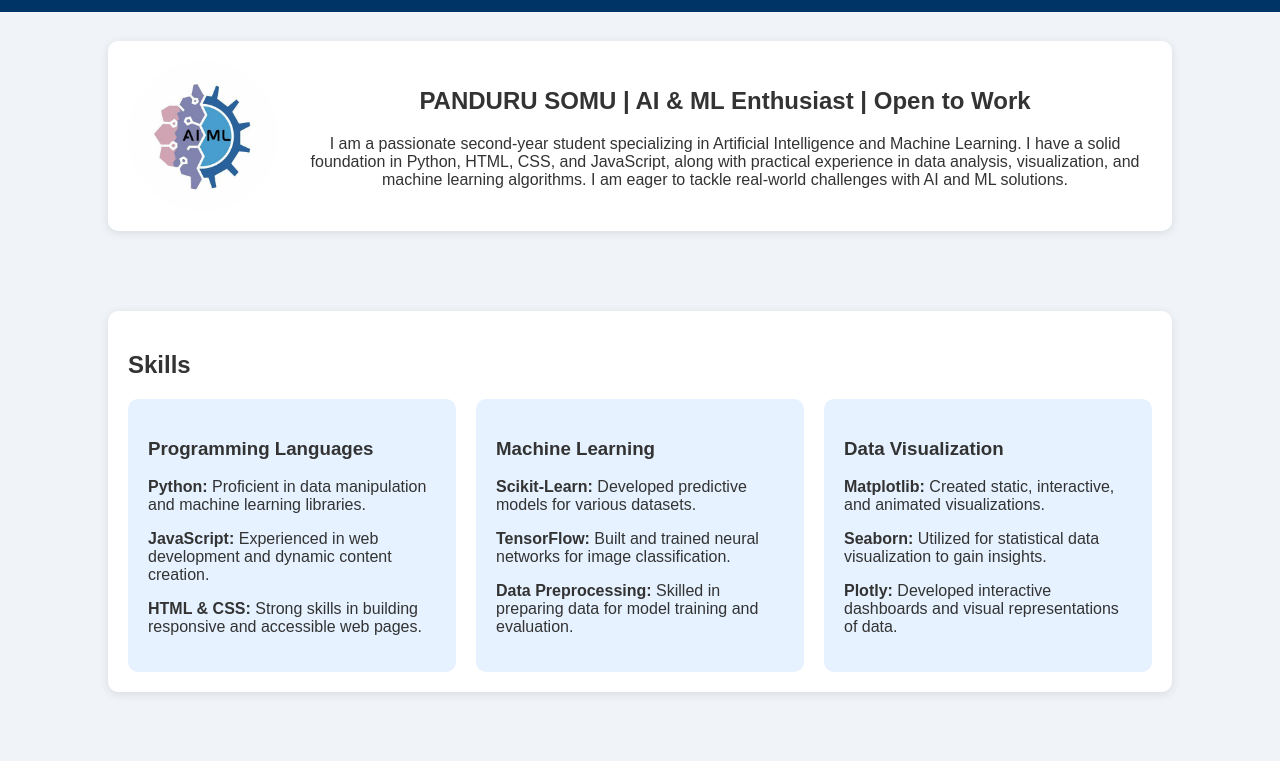
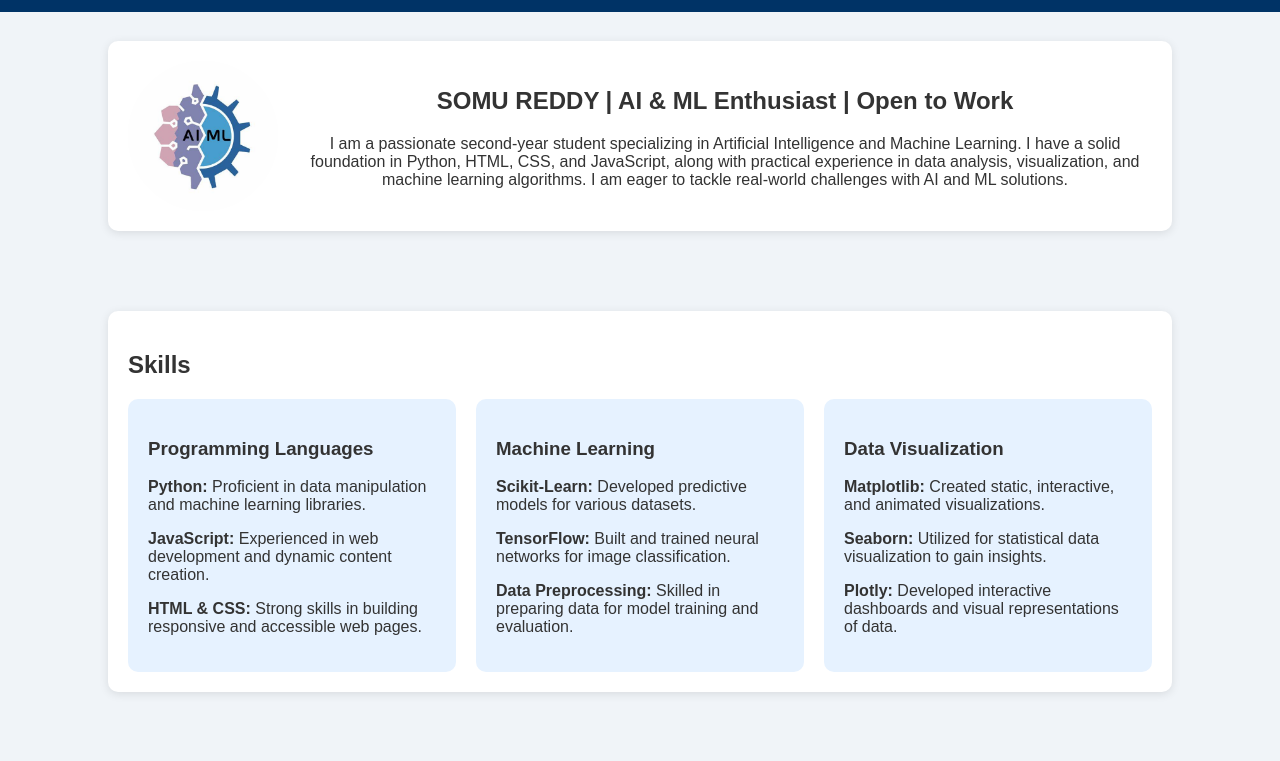
Before and after one commit to ursomu/My-portfolio-01, a plain HTML site: page index.html in a window 1280 px wide. Shown: the part 39-800 px from the top of the page. Drawn offline with Linux system fonts and the light colour scheme.

Commit message:
Update index.html

```diff
--- a/index.html
+++ b/index.html
@@ -26,7 +26,7 @@
         <div class="intro-content">
             <img src="OIP.jpeg" alt="Panduru Somu" class="profile-pic">
             <div class="text-content">
-                <h2>PANDURU SOMU | AI & ML Enthusiast | Open to Work</h2>
+                <h2>SOMU REDDY | AI & ML Enthusiast | Open to Work</h2>
                 <p>I am a passionate second-year student specializing in Artificial Intelligence and Machine Learning. I have a solid foundation in Python, HTML, CSS, and JavaScript, along with practical experience in data analysis, visualization, and machine learning algorithms. I am eager to tackle real-world challenges with AI and ML solutions.</p>
             </div>
         </div>
```
